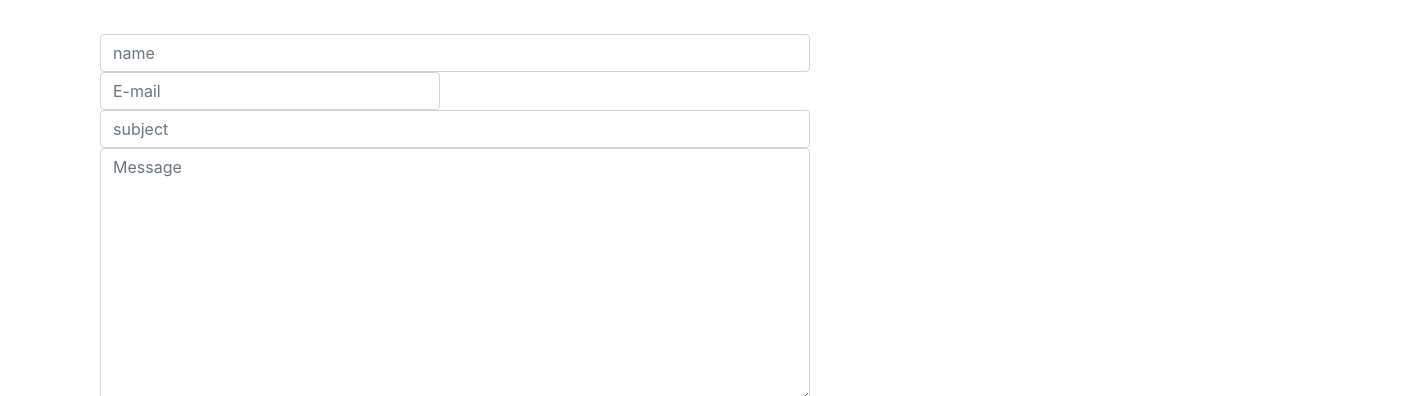
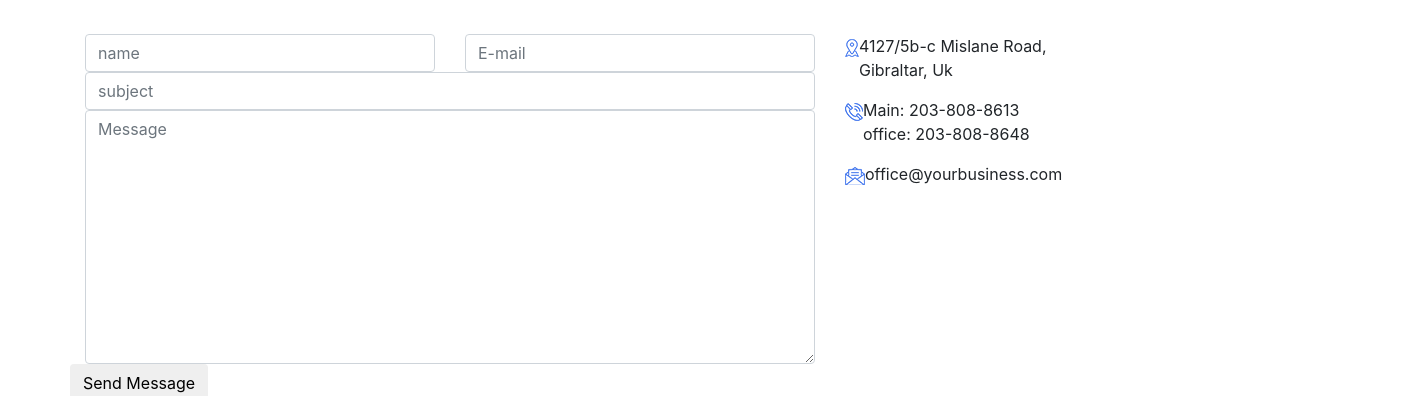
Before and after one commit to Lukman-nulhakim/Template-Company-profile-, a plain HTML site: page pages/contact.html in a window 1280 px wide. Shown: the part 174-570 px from the top of the page, 1413 px wide, since content can reach past the window. Drawn offline with nearby package versions, Linux system fonts and the light colour scheme; files that its build step writes are made by us from their sources; files whose address does not match are found by name; a web font is replaced by a local one.

Commit message:
done gan 1

```diff
--- a/pages/contact.html
+++ b/pages/contact.html
@@ -88,12 +88,13 @@
     <!--form contact-->
     <section class="contact">
         <div class="container">
-            <div class="col-12 col-md-8">
+            <div class="row">
+                <div class="col-8 col-md-8">
                     <div class="contact">
                         <h2>Get in touch</h2>
                         <form action="#">
                             <div class="row">
-                            <div class="col-12 col-md-">
+                                <div class="col-12 col-md-6">
                                     <input id="name" class="form-control" type="text" placeholder="name">
                                 </div>
                                 <div class="col-12 col-md-6">
@@ -111,6 +112,7 @@
                         </form>
                     </div>
                 </div>
+                <div class="col-4 col-md-4">
                     <div class="contact-area">
                         <h2>Contact</h2>
                         <div class="single-contact-info d-flex">
@@ -139,21 +141,18 @@
                             </div>
                             <p>office@yourbusiness.com</p>
                         </div>
-                <div class="container">
+                    </div>
+                </div>
+            </div>
+        </div>
+    </section>
+    <div class="container-fluid">
         <div class="row">
             <div class="col-12">
                 <img src="/img/GoogleMapTA.jpg" alt="">
-
-                        </div>
-
             </div>
         </div>
-
-
-
     </div>
-        </div>
-    </section>
 
 
 
```
Lines whose indentation alone changed are shown as unchanged.
